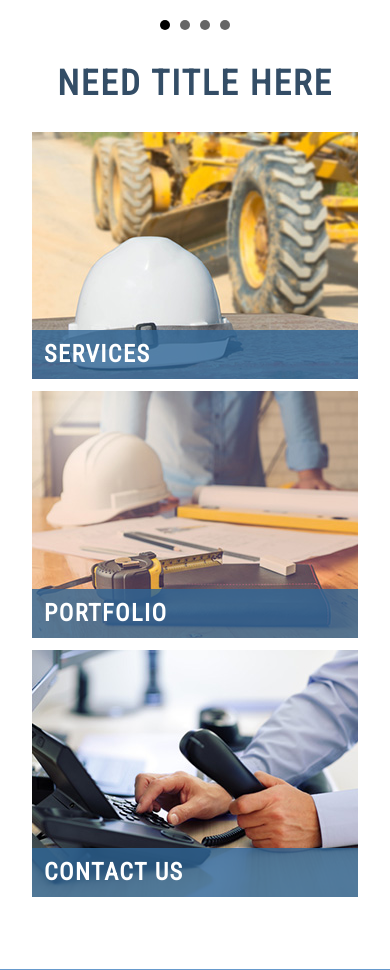
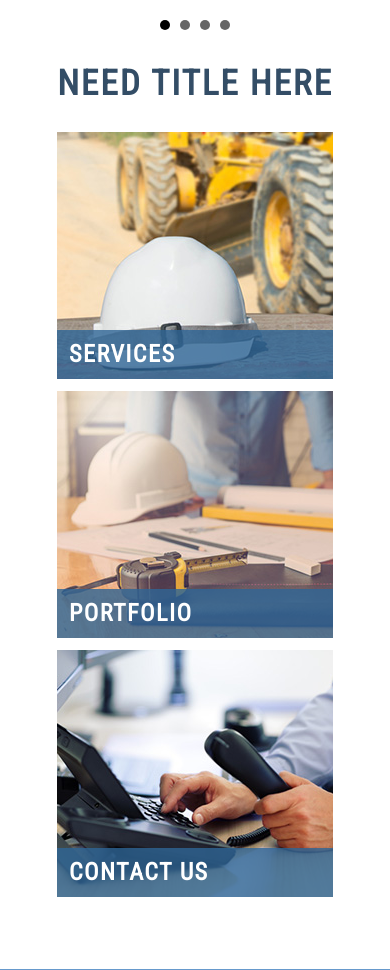
Before and after one commit to alaw989/alaw989.github.io, a PHP site: page /index.html in a window 390 px wide. Shown: the part 447-1417 px from the top of the page. Run offline with PHP 8.4, Linux system fonts and the light colour scheme; style sheets or scripts are compiled from the project's sources.

Commit message:
ok forreal this time i figured it out

```diff
--- a/css/featureBlock.css
+++ b/css/featureBlock.css
@@ -209,6 +209,6 @@
     -ms-flex-pack: justify;
     justify-content: space-between;
     margin: 0 auto;
-    min-width: 350px; }
+    min-width: 300px; }
     .featureBlock figure {
       margin-bottom: 12px; } }
--- a/scss/featureBlock.scss
+++ b/scss/featureBlock.scss
@@ -136,7 +136,7 @@
            -ms-flex-pack: justify;
                justify-content: space-between;
        margin: 0 auto;
-       min-width: 350px;
+       min-width: 300px;
        figure {
           margin-bottom: $spacingSm;
        }
```
